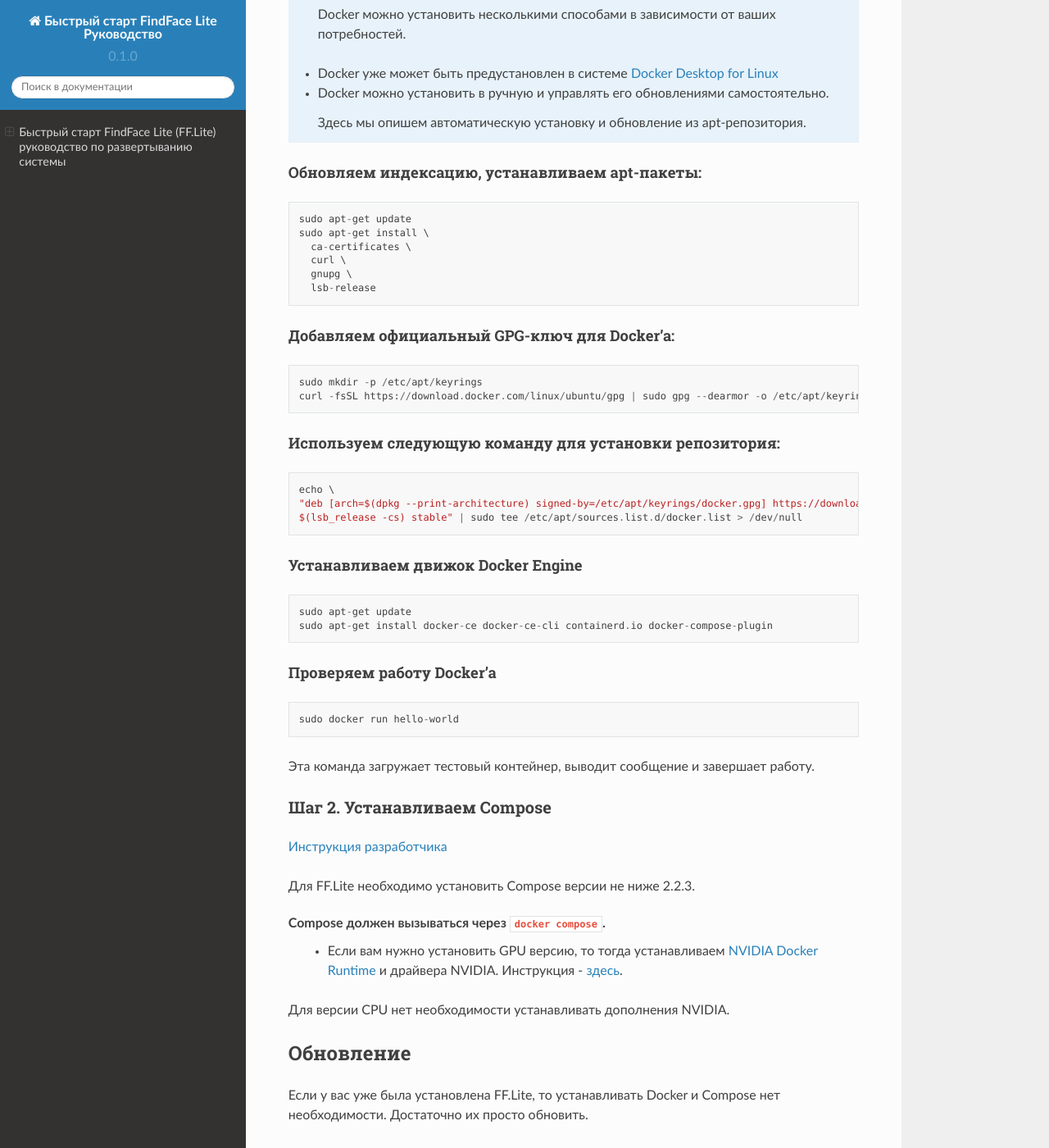
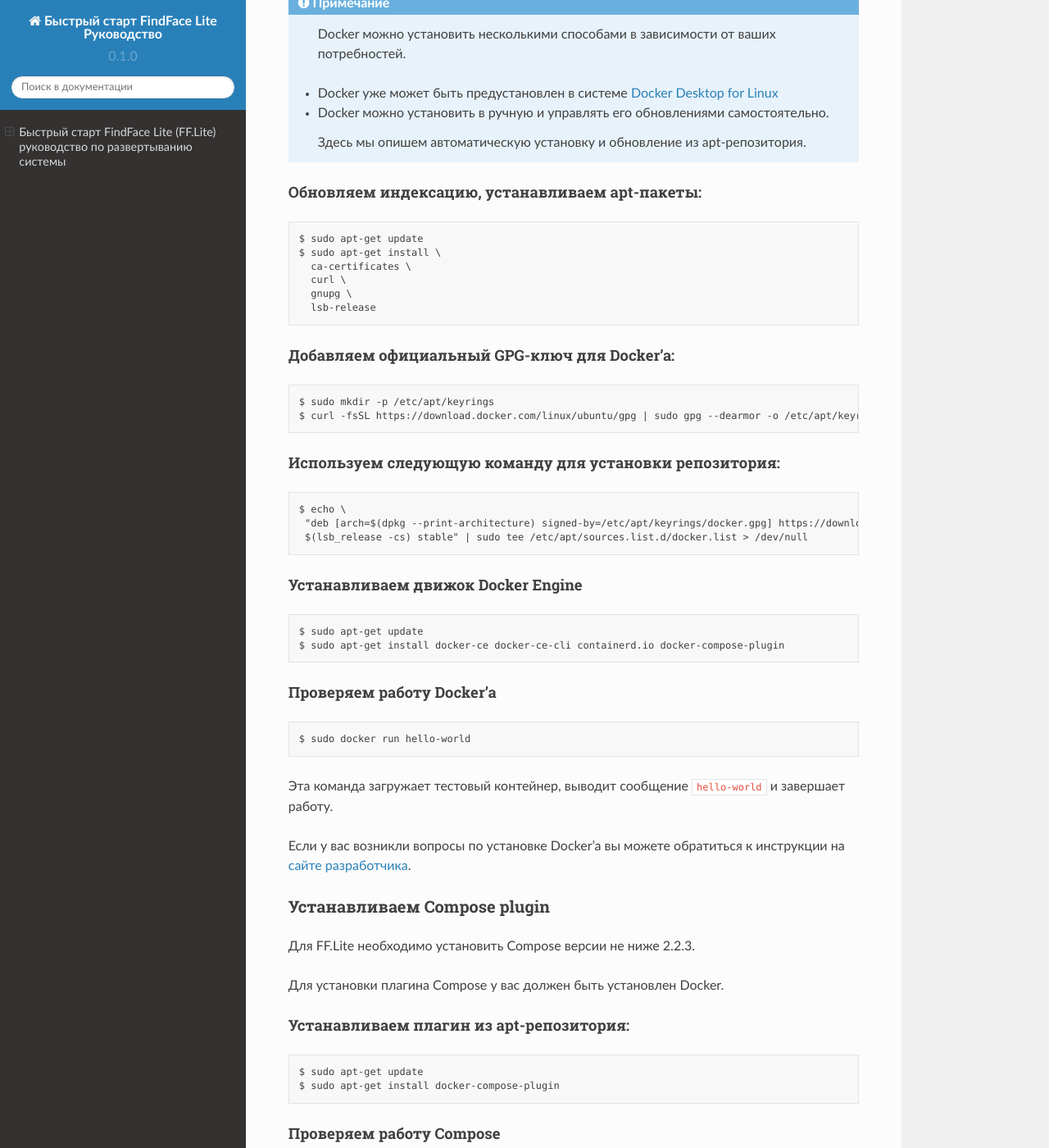
Before and after one commit to Dimdimit/-fflite_i, a Sphinx documentation site: the page built from docs/source/index.rst, in a window 1280 px wide and 1400 px high, scrolled down 2624 px. Shown: the whole window at 82% size. Built offline with Sphinx 7.4.7 and the Read the Docs theme 2.0.0, drawn with Linux system fonts in a browser that asks for light colours; pages that are not in the unit, such as notebooks, are missing from menus; some of the changed text lies outside the part shown.

Commit message:
Update index.rst

```diff
--- a/docs/source/index.rst
+++ b/docs/source/index.rst
@@ -62,12 +62,10 @@
 
 И так, у вас установлена Linux (Ubuntu), тогда приступаем:
 
-Шаг 1. Устанавливаем Docker
-~~~~~~~~~~~~~~~~~~~~~~~~~~~~~~~~~~~~~~~
+Устанавливаем Docker
+~~~~~~~~~~~~~~~~~~~
 
-`Инструкция разработчика <https://docs.docker.com/engine/install/#server>`_
-
-Для FFLite необходимо установить Docker  версии 19.03 или выше.
+Для FF.Lite необходимо установить Docker  версии 19.03 или выше.
 
 Для установки Docker требуется версия Ubuntu не ниже приведенных далее:
 
@@ -75,6 +73,8 @@
 * Ubuntu Impish 21.10
 * Ubuntu Focal 20.04 (LTS)
 * Ubuntu Bionic 18.04 (LTS)
+
+Вы можете воспользоваться предложенной ниже инструкцией для установки Docker’a либо изучить инструкцию на сайте разработчика Docker: `Инструкция разработчика <https://docs.docker.com/engine/install/#server>`_
 
 
 Удаляем ранее установленную версию Docker
@@ -84,7 +84,7 @@
 
 .. code-block::
 
-  sudo apt-get remove docker docker-engine docker.io containerd runc
+  $ sudo apt-get remove docker docker-engine docker.io containerd runc
 
 
 .. note::
@@ -93,9 +93,9 @@
 
 .. code-block::
 
-  sudo apt-get purge docker-ce docker-ce-cli containerd.io docker-compose-plugin
-  sudo rm -rf /var/lib/docker
-  sudo rm -rf /var/lib/containerd
+  $ sudo apt-get purge docker-ce docker-ce-cli containerd.io docker-compose-plugin
+  $ sudo rm -rf /var/lib/docker
+  $ sudo rm -rf /var/lib/containerd
 
 
 Вам нужно удалить каждый отредактированный файл самостоятельно.
@@ -121,8 +121,8 @@
 
 .. code-block::
 
-  sudo apt-get update
-  sudo apt-get install \
+  $ sudo apt-get update
+  $ sudo apt-get install \
     ca-certificates \
     curl \
     gnupg \
@@ -134,8 +134,8 @@
 
 .. code-block::
 
-  sudo mkdir -p /etc/apt/keyrings
-  curl -fsSL https://download.docker.com/linux/ubuntu/gpg | sudo gpg --dearmor -o /etc/apt/keyrings/docker.gpg
+  $ sudo mkdir -p /etc/apt/keyrings
+  $ curl -fsSL https://download.docker.com/linux/ubuntu/gpg | sudo gpg --dearmor -o /etc/apt/keyrings/docker.gpg
 
 
 Используем следующую команду для установки репозитория:
@@ -143,7 +143,7 @@
 
 .. code-block::
 
-  echo \
+ $ echo \
   "deb [arch=$(dpkg --print-architecture) signed-by=/etc/apt/keyrings/docker.gpg] https://download.docker.com/linux/ubuntu \
   $(lsb_release -cs) stable" | sudo tee /etc/apt/sources.list.d/docker.list > /dev/null
 
@@ -153,8 +153,8 @@
 
 .. code-block::
 
-  sudo apt-get update
-  sudo apt-get install docker-ce docker-ce-cli containerd.io docker-compose-plugin
+  $ sudo apt-get update
+  $ sudo apt-get install docker-ce docker-ce-cli containerd.io docker-compose-plugin
 
 
 Проверяем работу Docker’a
@@ -162,27 +162,61 @@
 
 .. code-block::
 
-  sudo docker run hello-world
+  $ sudo docker run hello-world
 
-Эта команда загружает тестовый контейнер, выводит сообщение и завершает работу.
+Эта команда загружает тестовый контейнер, выводит сообщение  ``hello-world`` и завершает работу.
+
+Если у вас возникли вопросы по установке Docker’a вы можете обратиться к инструкции на `сайте разработчика <https://docs.docker.com/engine/install/#server>`_.
+
+
+Устанавливаем Compose plugin
+~~~~~~~~~~~~~~~~~~~~
+
+Для FF.Lite необходимо установить Compose версии  не ниже 2.2.3.
+
+Для установки плагина Compose у вас должен быть установлен Docker.
+
+Устанавливаем плагин из apt-репозитория:
+""""""""""""""""""""""""""""""""""
+
+.. code-block::
+
+  $ sudo apt-get update
+  $ sudo apt-get install docker-compose-plugin
+
+
+Проверяем работу Compose
+""""""""""""""""""""""""""""""""""
+
+.. code-block::
+
+  $ docker compose version
+
+
+При успешной установке данная команда выведет сообщение
+
+``Docker Compose version vN.N.N``
+
+
+Compose должен вызываться через ``docker compose``.
+
+
+Если у вас возникли вопросы по установке Compose вы можете обратиться к инструкции на `сайте разработчика  <https://docs.docker.com/compose/install/linux/>`_
 
 
 
-Шаг 2. Устанавливаем Compose
-~~~~~~~~~~~~~~~~~~~~~~~~~~~~~~~~~~~~~~~
+Установка GPU-версии
+----------------------
 
-`Инструкция разработчика  <https://docs.docker.com/compose/install/linux/>`_
-
-Для FF.Lite необходимо установить Compose версии  не ниже 2.2.3.
-
-Compose должен вызываться через ``docker compose``.
  * Если вам нужно установить GPU версию, то тогда устанавливаем `NVIDIA Docker Runtime <https://docs.nvidia.com/datacenter/cloud-native/container-toolkit/install-guide.html>`_ и драйвера NVIDIA. Инструкция - `здесь <https://docs.nvidia.com/datacenter/cloud-native/container-toolkit/install-guide.html>`_.
 
 Для версии CPU нет необходимости устанавливать дополнения NVIDIA.
 
 
+
 Обновление
 ----------------------
+
 Если у вас уже была установлена FF.Lite, то устанавливать Docker и Compose нет необходимости.
 Достаточно их просто обновить.
 
@@ -218,7 +252,7 @@
 
 3. Запускаем данный пакет из командной строки предпочтительно через ``sudo``.
 
-``sudo ./fflite-cpu*.run``
+``$ sudo ./fflite-cpu*.run``
 
 Далее следуем инструкциям инсталлятора.
 
```
